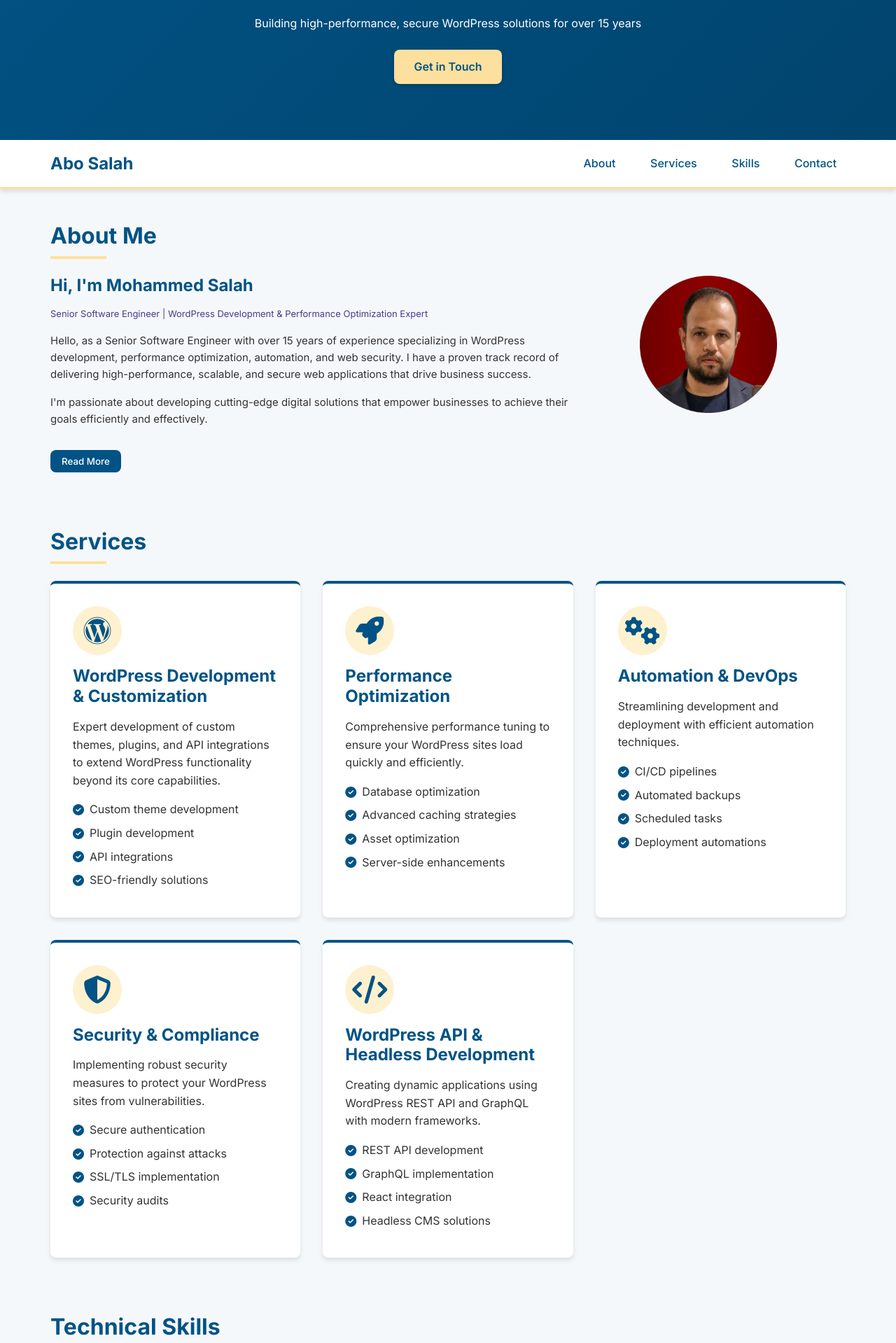
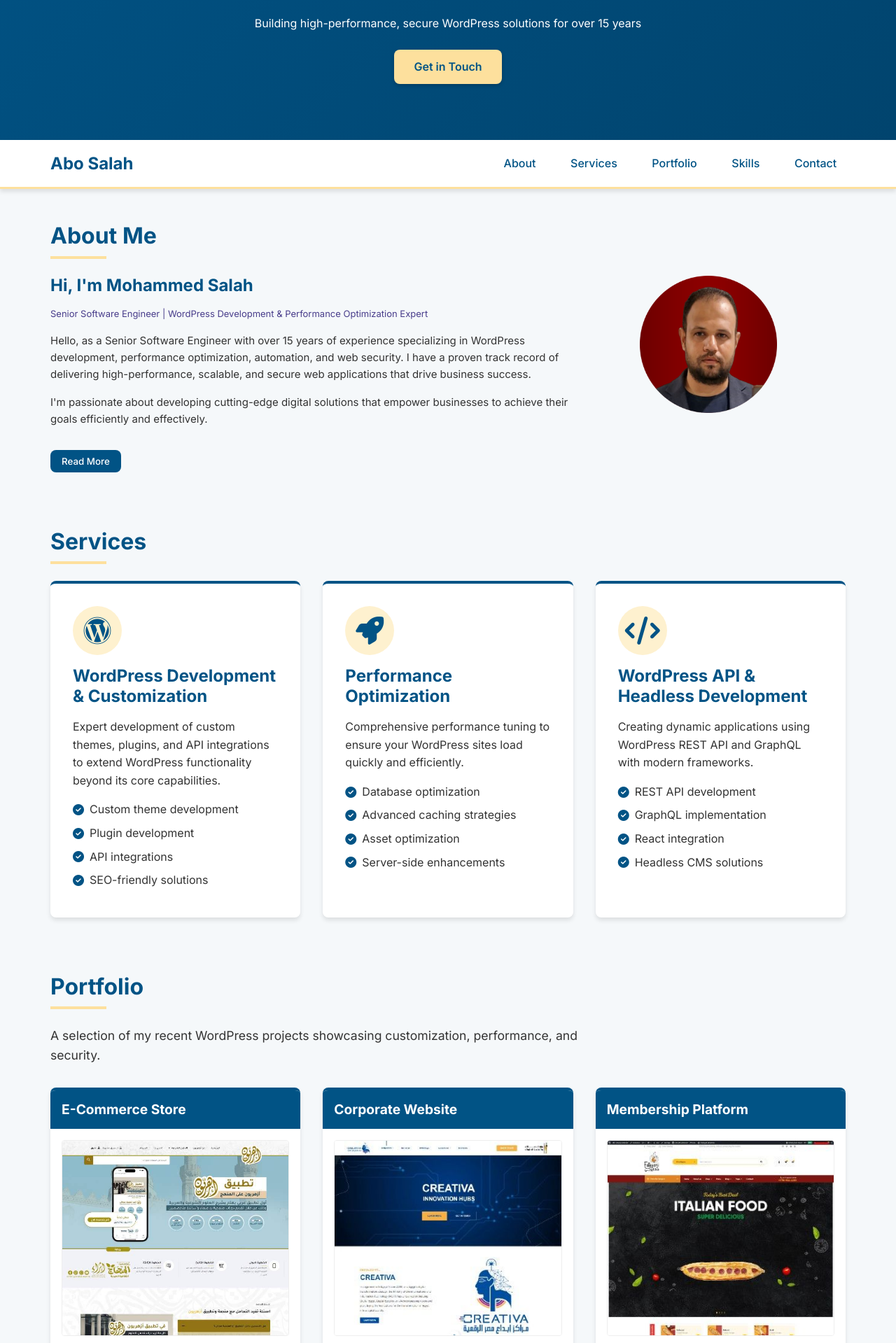
Before and after one commit to moeldowy/abosalah, a PHP site: page / in a window 1280 px wide. Shown: the part 281-2200 px from the top of the page at 70% size. Run offline with PHP 8.4, Linux system fonts and the light colour scheme.

Commit message:
Pushing a new design

```diff
--- a/assets/css/style.css
+++ b/assets/css/style.css
@@ -524,3 +524,111 @@ footer::before {
 .fadeIn {
     animation: fadeIn 0.8s ease forwards;
 }
+/* Portfolio Section */
+.portfolio-grid {
+    display: grid;
+    grid-template-columns: repeat(3, 1fr);
+    gap: 2rem;
+}
+
+.section-intro {
+    margin-bottom: 2rem;
+    font-size: 1.1rem;
+    max-width: 800px;
+}
+
+.portfolio-item {
+    background-color: white;
+    border-radius: var(--border-radius);
+    overflow: hidden;
+    box-shadow: var(--box-shadow);
+    transition: var(--transition);
+    border-top: 4px solid var(--primary-color);
+}
+
+.portfolio-item:hover {
+    transform: translateY(-5px);
+    box-shadow: var(--box-shadow-hover);
+    border-top: 4px solid var(--accent-color);
+}
+
+.portfolio-item h3 {
+    padding: 1rem;
+    margin: 0;
+    background-color: var(--primary-color);
+    color: white;
+    font-size: 1.2rem;
+}
+
+.portfolio-content {
+    padding: 1rem;
+}
+
+.screenshot-container {
+    height: 280px;
+    overflow-y: auto;
+    border: 1px solid #eee;
+    margin-bottom: 1rem;
+    position: relative;
+    border-radius: 4px;
+    scrollbar-width: thin;
+    scrollbar-color: var(--primary-color) #eee;
+}
+
+.screenshot-container::-webkit-scrollbar {
+    width: 8px;
+}
+
+.screenshot-container::-webkit-scrollbar-track {
+    background: #eee;
+}
+
+.screenshot-container::-webkit-scrollbar-thumb {
+    background-color: var(--primary-color);
+    border-radius: 4px;
+}
+
+.screenshot {
+    width: 100%;
+    height: auto;
+    display: block;
+}
+
+.portfolio-details {
+    padding: 0.5rem 0;
+}
+
+.portfolio-details p {
+    margin-bottom: 0.5rem;
+    font-size: 0.9rem;
+}
+
+.portfolio-link {
+    display: inline-block;
+    background-color: var(--accent-color);
+    color: var(--primary-color);
+    padding: 0.5rem 1rem;
+    border-radius: var(--border-radius);
+    text-decoration: none;
+    font-weight: 600;
+    margin-top: 0.5rem;
+    transition: var(--transition);
+}
+
+.portfolio-link:hover {
+    background-color: var(--accent-dark);
+    transform: translateY(-2px);
+}
+@media (max-width: 992px) {
+    .portfolio-grid {
+        grid-template-columns: repeat(2, 1fr);
+    }
+    /* Keep your existing styles here */
+}
+
+@media (max-width: 768px) {
+    .portfolio-grid {
+        grid-template-columns: 1fr;
+    }
+    /* Keep your existing styles here */
+}
--- a/index.html
+++ b/index.html
@@ -34,6 +34,7 @@
             <div class="nav-links">
                 <a href="#about">About</a>
                 <a href="#services">Services</a>
+                <a href="#portfolio">Portfolio</a>
                 <a href="#skills">Skills</a>
                 <a href="#contact">Contact</a>
             </div>
@@ -142,34 +143,6 @@
 
                 <div class="service-card">
                     <div class="service-icon">
-                        <i class="fas fa-cogs"></i>
-                    </div>
-                    <h3>Automation & DevOps</h3>
-                    <p>Streamlining development and deployment with efficient automation techniques.</p>
-                    <ul class="service-list">
-                        <li><i class="fas fa-check-circle"></i> CI/CD pipelines</li>
-                        <li><i class="fas fa-check-circle"></i> Automated backups</li>
-                        <li><i class="fas fa-check-circle"></i> Scheduled tasks</li>
-                        <li><i class="fas fa-check-circle"></i> Deployment automations</li>
-                    </ul>
-                </div>
-
-                <div class="service-card">
-                    <div class="service-icon">
-                        <i class="fas fa-shield-alt"></i>
-                    </div>
-                    <h3>Security & Compliance</h3>
-                    <p>Implementing robust security measures to protect your WordPress sites from vulnerabilities.</p>
-                    <ul class="service-list">
-                        <li><i class="fas fa-check-circle"></i> Secure authentication</li>
-                        <li><i class="fas fa-check-circle"></i> Protection against attacks</li>
-                        <li><i class="fas fa-check-circle"></i> SSL/TLS implementation</li>
-                        <li><i class="fas fa-check-circle"></i> Security audits</li>
-                    </ul>
-                </div>
-
-                <div class="service-card">
-                    <div class="service-icon">
                         <i class="fas fa-code"></i>
                     </div>
                     <h3>WordPress API & Headless Development</h3>
@@ -183,7 +156,156 @@
                 </div>
             </div>
         </section>
+        <section id="portfolio" class="fadeIn">
+            <h2>Portfolio</h2>
+            <p class="section-intro">A selection of my recent WordPress projects showcasing customization, performance, and security.</p>
 
+            <div class="portfolio-grid">
+                <!-- Portfolio Item 1 -->
+                <div class="portfolio-item">
+                    <h3>E-Commerce Store</h3>
+                    <div class="portfolio-content">
+                        <div class="screenshot-container">
+                            <img src="assets/imgs/portfolio/azhariyyon.jpeg" alt="E-Commerce Project" class="screenshot">
+                        </div>
+                        <div class="portfolio-details">
+                            <p><strong>Client:</strong> Retail Company</p>
+                            <p><strong>Technologies:</strong> WordPress, WooCommerce, Custom Theme</p>
+                            <p><strong>Focus:</strong> Performance optimization, custom checkout</p>
+                            <a href="#" class="portfolio-link">View Project</a>
+                        </div>
+                    </div>
+                </div>
+
+                <!-- Portfolio Item 2 -->
+                <div class="portfolio-item">
+                    <h3>Corporate Website</h3>
+                    <div class="portfolio-content">
+                        <div class="screenshot-container">
+                            <img src="assets/imgs/portfolio/creativa.jpeg" alt="Corporate Website" class="screenshot">
+                        </div>
+                        <div class="portfolio-details">
+                            <p><strong>Client:</strong> Finance Company</p>
+                            <p><strong>Technologies:</strong> WordPress, ACF Pro, Custom API</p>
+                            <p><strong>Focus:</strong> Security hardening, GDPR compliance</p>
+                            <a href="#" class="portfolio-link">View Project</a>
+                        </div>
+                    </div>
+                </div>
+
+                <!-- Portfolio Item 3 -->
+                <div class="portfolio-item">
+                    <h3>Membership Platform</h3>
+                    <div class="portfolio-content">
+                        <div class="screenshot-container">
+                            <img src="assets/imgs/portfolio/Fatayerji.jpeg" alt="Membership Platform" class="screenshot">
+                        </div>
+                        <div class="portfolio-details">
+                            <p><strong>Client:</strong> Educational Institution</p>
+                            <p><strong>Technologies:</strong> WordPress, MemberPress, LMS</p>
+                            <p><strong>Focus:</strong> User experience, subscription management</p>
+                            <a href="#" class="portfolio-link">View Project</a>
+                        </div>
+                    </div>
+                </div>
+
+                <!-- Portfolio Item 4 -->
+                <div class="portfolio-item">
+                    <h3>News Portal</h3>
+                    <div class="portfolio-content">
+                        <div class="screenshot-container">
+                            <img src="assets/imgs/portfolio/freelancingzones.jpeg" alt="News Portal" class="screenshot">
+                        </div>
+                        <div class="portfolio-details">
+                            <p><strong>Client:</strong> Media Organization</p>
+                            <p><strong>Technologies:</strong> WordPress, Redis, Custom Plugins</p>
+                            <p><strong>Focus:</strong> High traffic optimization, caching</p>
+                            <a href="#" class="portfolio-link">View Project</a>
+                        </div>
+                    </div>
+                </div>
+
+                <!-- Portfolio Item 5 -->
+                <div class="portfolio-item">
+                    <h3>Booking System</h3>
+                    <div class="portfolio-content">
+                        <div class="screenshot-container">
+                            <img src="assets/imgs/portfolio/sumuh.jpeg" alt="Booking System" class="screenshot">
+                        </div>
+                        <div class="portfolio-details">
+                            <p><strong>Client:</strong> Hospitality Business</p>
+                            <p><strong>Technologies:</strong> WordPress, Custom Plugin, Payment Gateway</p>
+                            <p><strong>Focus:</strong> Custom booking system, payment integration</p>
+                            <a href="#" class="portfolio-link">View Project</a>
+                        </div>
+                    </div>
+                </div>
+
+                <!-- Portfolio Item 6 -->
+                <div class="portfolio-item">
+                    <h3>Multilingual Blog</h3>
+                    <div class="portfolio-content">
+                        <div class="screenshot-container">
+                            <img src="assets/imgs/portfolio/Akwadna.jpeg" alt="Multilingual Blog" class="screenshot">
+                        </div>
+                        <div class="portfolio-details">
+                            <p><strong>Client:</strong> International Company</p>
+                            <p><strong>Technologies:</strong> WordPress, WPML, Custom Theme</p>
+                            <p><strong>Focus:</strong> Multilingual support, localization</p>
+                            <a href="#" class="portfolio-link">View Project</a>
+                        </div>
+                    </div>
+                </div>
+
+                <!-- Portfolio Item 7 -->
+                <div class="portfolio-item">
+                    <h3>Real Estate Platform</h3>
+                    <div class="portfolio-content">
+                        <div class="screenshot-container">
+                            <img src="assets/imgs/portfolio/sh-buildings.jpeg" alt="Real Estate Platform" class="screenshot">
+                        </div>
+                        <div class="portfolio-details">
+                            <p><strong>Client:</strong> Real Estate Agency</p>
+                            <p><strong>Technologies:</strong> WordPress, Advanced Custom Fields, API Integration</p>
+                            <p><strong>Focus:</strong> Property search, map integration</p>
+                            <a href="#" class="portfolio-link">View Project</a>
+                        </div>
+                    </div>
+                </div>
+
+                <!-- Portfolio Item 8 -->
+                <div class="portfolio-item">
+                    <h3>Restaurant Website</h3>
+                    <div class="portfolio-content">
+                        <div class="screenshot-container">
+                            <img src="assets/imgs/portfolio/dietsecret.jpeg" alt="Restaurant Website" class="screenshot">
+                        </div>
+                        <div class="portfolio-details">
+                            <p><strong>Client:</strong> Restaurant Chain</p>
+                            <p><strong>Technologies:</strong> WordPress, Custom Theme, Gutenberg</p>
+                            <p><strong>Focus:</strong> Menu management, location integration</p>
+                            <a href="#" class="portfolio-link">View Project</a>
+                        </div>
+                    </div>
+                </div>
+
+                <!-- Portfolio Item 9 -->
+                <div class="portfolio-item">
+                    <h3>Healthcare Portal</h3>
+                    <div class="portfolio-content">
+                        <div class="screenshot-container">
+                            <img src="assets/imgs/portfolio/sh-holding.jpeg" alt="Healthcare Portal" class="screenshot">
+                        </div>
+                        <div class="portfolio-details">
+                            <p><strong>Client:</strong> Medical Facility</p>
+                            <p><strong>Technologies:</strong> WordPress, Custom API, Secure Forms</p>
+                            <p><strong>Focus:</strong> HIPAA compliance, secure data handling</p>
+                            <a href="#" class="portfolio-link">View Project</a>
+                        </div>
+                    </div>
+                </div>
+            </div>
+        </section>
         <section id="skills" class="fadeIn">
             <h2>Technical Skills</h2>
             <div class="skills-grid">
```
Also changed, not shown: assets/imgs/portfolio/Akwadna.jpeg (added), assets/imgs/portfolio/Fatayerji.jpeg (added), assets/imgs/portfolio/azhariyyon.jpeg (added), assets/imgs/portfolio/creativa.jpeg (added), assets/imgs/portfolio/dietsecret.jpeg (added), assets/imgs/portfolio/freelancingzones.jpeg (added), assets/imgs/portfolio/sh-buildings.jpeg (added), assets/imgs/portfolio/sh-holding.jpeg (added), assets/imgs/portfolio/sumuh.jpeg (added).
